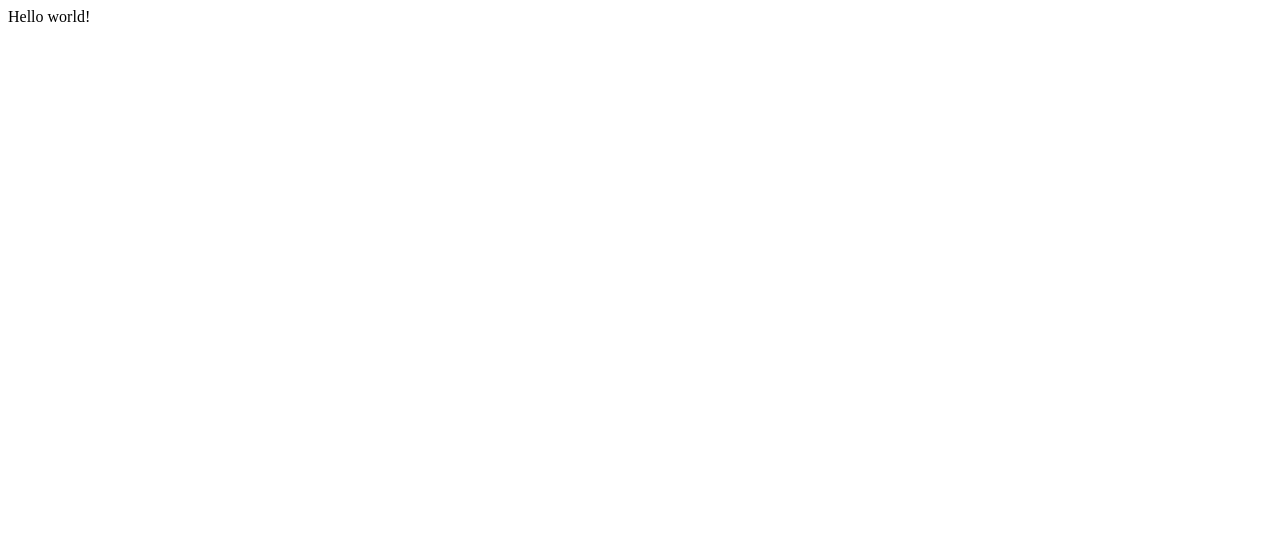
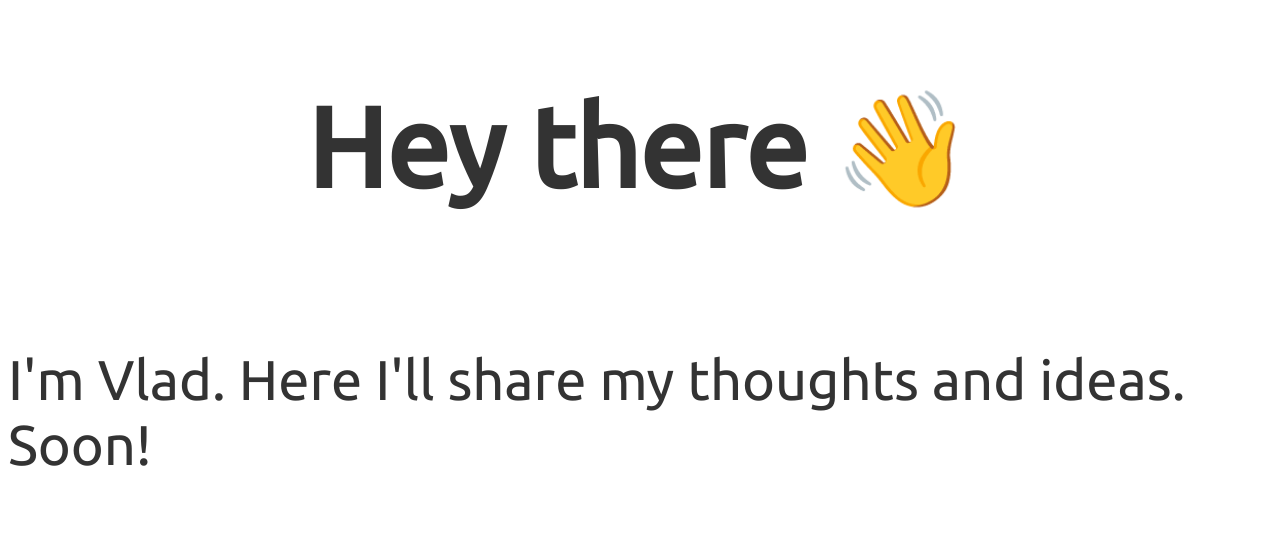
Before and after one commit to Sc4ramouche/blog, a Gatsby site: page / in a window 1280 px wide. Built offline with nearby package versions, Linux system fonts and the light colour scheme; Gatsby itself is replaced by a stand-in of ours.

Commit message:
Sample content

```diff
--- /dev/null
+++ b/gatsby-browser.js
@@ -0,0 +1 @@
+import './src/styles/global.css';
--- a/package.json
+++ b/package.json
@@ -14,7 +14,8 @@
     "test": "echo \"Write tests! -> https://gatsby.dev/unit-testing\" && exit 1"
   },
   "dependencies": {
-    "gatsby": "^2.26.1",
+    "@fontsource/ubuntu": "^4.2.1",
+    "gatsby": "^2.32.4",
     "react": "^16.12.0",
     "react-dom": "^16.12.0"
   },
--- a/src/pages/index.js
+++ b/src/pages/index.js
@@ -1,5 +1,21 @@
-import React from "react"
+import React from 'react';
+import '@fontsource/ubuntu';
+
+import Button from '../components/Button';
 
 export default function Home() {
-  return <div>Hello world!</div>
+  return (
+    <div
+      style={{
+        color: `#333`,
+        fontSize: `56px`,
+        display: 'flex',
+        flexDirection: 'column',
+        alignItems: 'center',
+      }}
+    >
+      <h1>Hey there 👋</h1>
+      <p>I'm Vlad. Here I'll share my thoughts and ideas. Soon!</p>
+    </div>
+  );
 }
--- /dev/null
+++ b/src/styles/global.css
@@ -0,0 +1,3 @@
+html {
+  font-family: 'Ubuntu', 'Courier New', Courier, monospace;
+}
```
Also changed, not shown: 2 other files.
